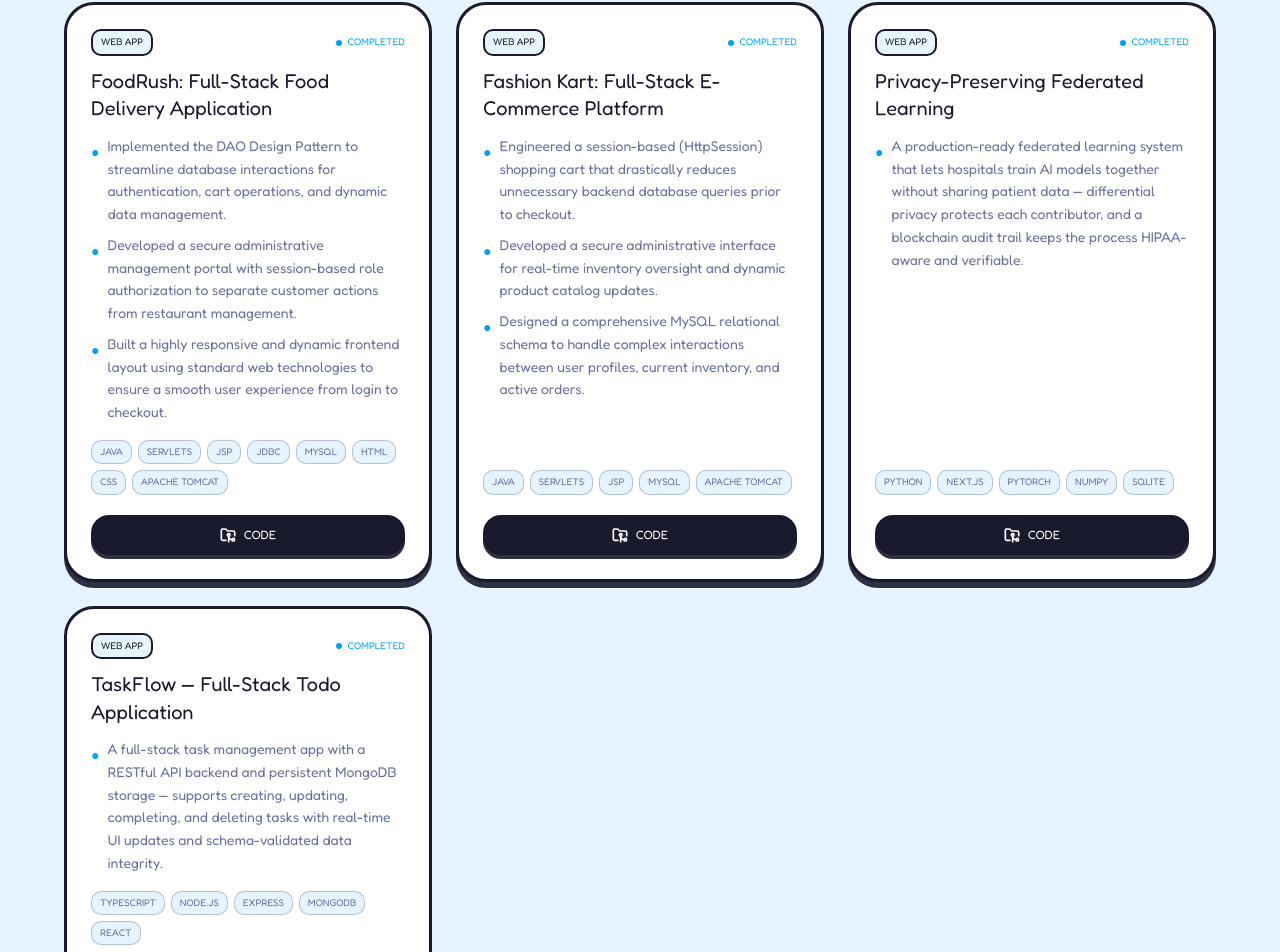
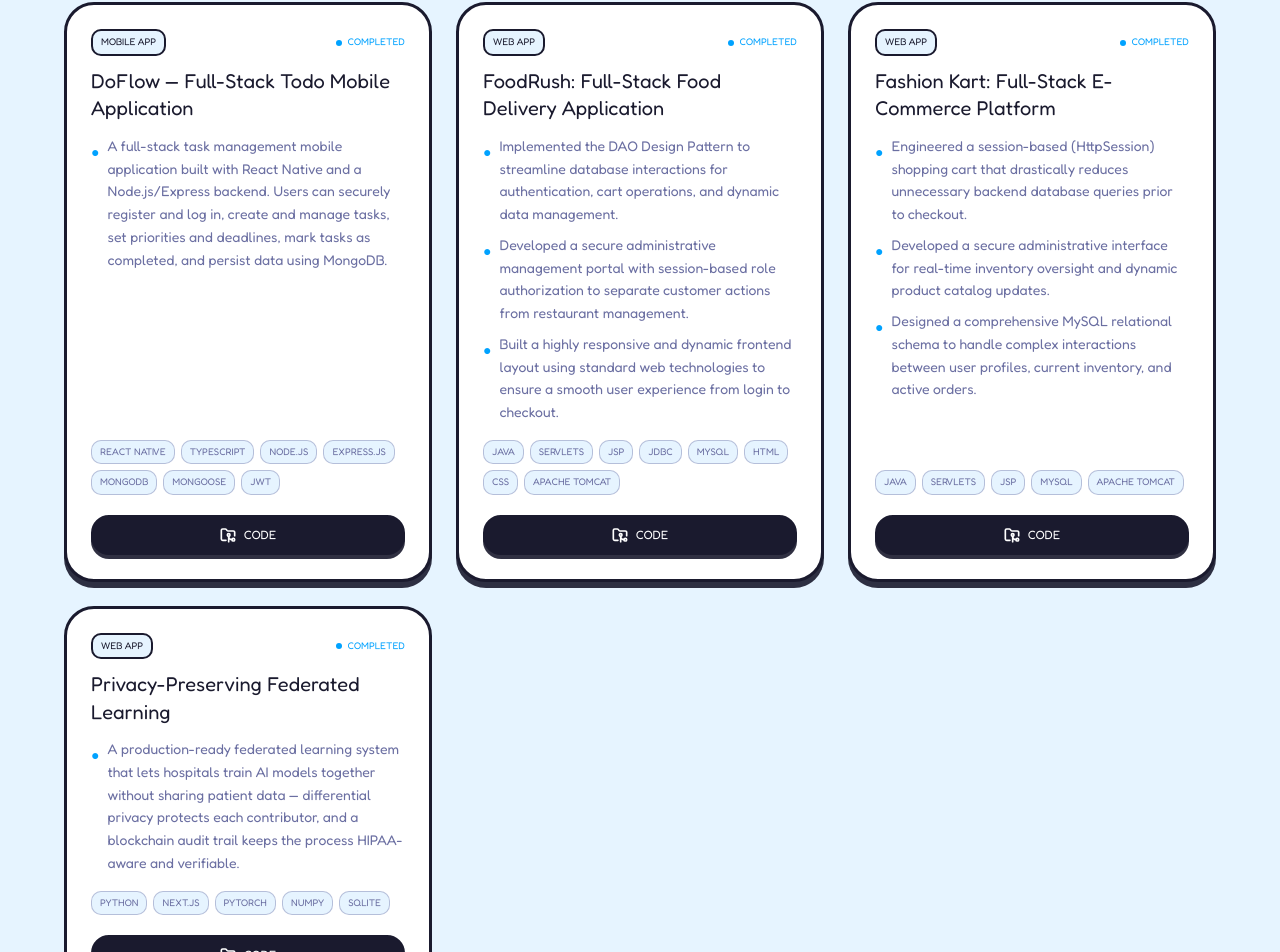
Before and after one commit to harirudhran/hari-rudhran-portfolio, a React (Vite) app: page / in a window 1280 px wide. Shown: the part 2466-3418 px from the top of the page. Built offline with nearby package versions, Linux system fonts and the light colour scheme.

Commit message:
Add 'DoFlow' project and remove 'TaskFlow'
Added a new project 'DoFlow' with details and removed 'TaskFlow'.

```diff
--- a/src/data.ts
+++ b/src/data.ts
@@ -60,6 +60,18 @@ export type Project = {
 
 export const projects: Project[] = [
   {
+  title: 'DoFlow — Full-Stack Todo Mobile Application',
+  status: 'Completed',
+  category: 'Mobile App',
+  description: [
+    'A full-stack task management mobile application built with React Native and a Node.js/Express backend. Users can securely register and log in, create and manage tasks, set priorities and deadlines, mark tasks as completed, and persist data using MongoDB.'
+  ],
+  stack: [
+    'React Native','TypeScript','Node.js','Express.js','MongoDB','Mongoose','JWT'
+  ],
+  github: 'https://github.com/harirudhran/todo-app',
+ },
+  {
     title: 'FoodRush: Full-Stack Food Delivery Application',
     status: 'Completed',
     category: 'Web App',
@@ -92,16 +104,6 @@ export const projects: Project[] = [
     ],
     stack: ['Python', 'Next.js', 'PyTorch', 'NumPy', 'SQLite'],
     github: 'https://github.com/harirudhran/Privacy-Preserving-Federated-Learning',
-  },
-  {
-    title: 'TaskFlow — Full-Stack Todo Application',
-    status: 'Completed',
-    category: 'Web App',
-    description: [
-      'A full-stack task management app with a RESTful API backend and persistent MongoDB storage — supports creating, updating, completing, and deleting tasks with real-time UI updates and schema-validated data integrity.',
-    ],
-    stack: ['TypeScript', 'Node.js', 'Express', 'MongoDB', 'React'],
-    github: 'https://github.com/YOUR_USERNAME/YOUR_REPO',
   },
 ];
 
```
